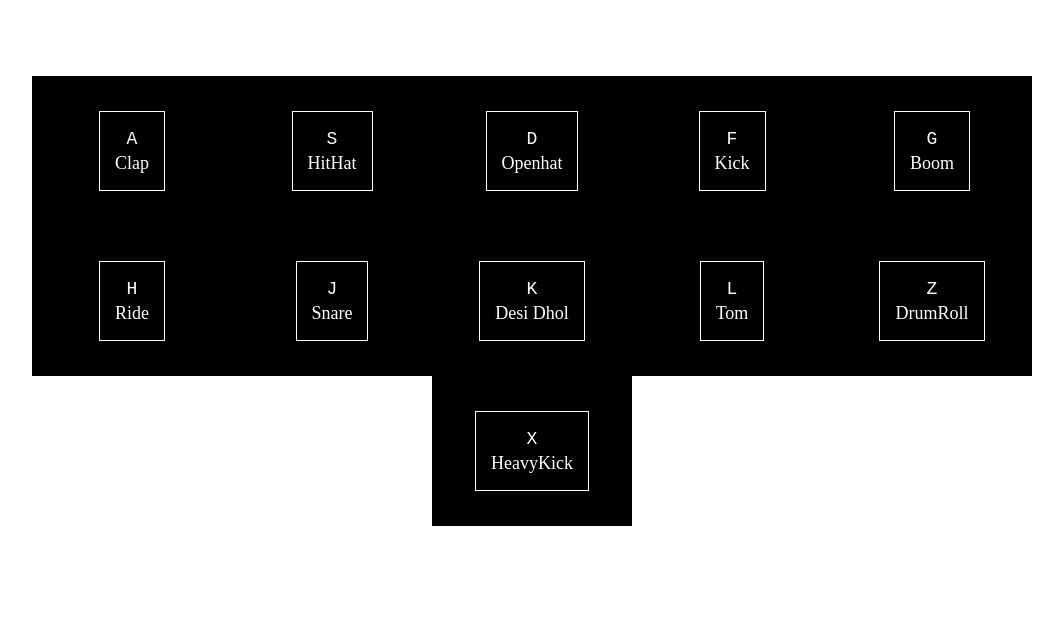
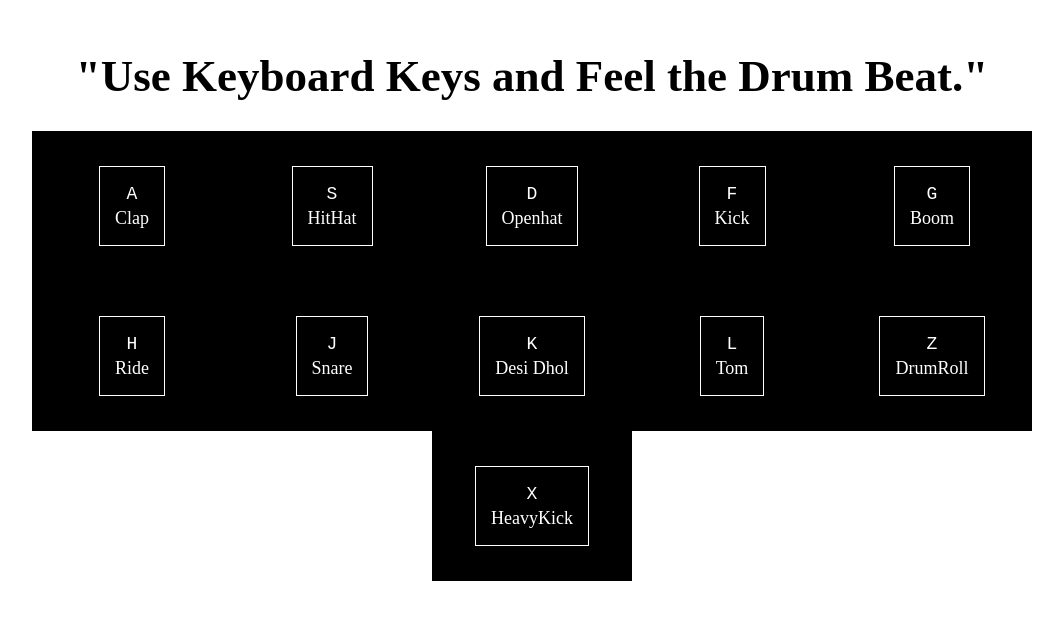
Before and after one commit to satish0125N/drump-beat, a plain HTML site: page index.html in a window 1280 px wide. Shown: the part 107-726 px from the top of the page, without its empty margins (108-1171 px from the left). Drawn offline with Linux system fonts and the light colour scheme.

Commit message:
add title

```diff
--- a/index.html
+++ b/index.html
@@ -51,8 +51,13 @@
         font-size: 18px;
         line-height: 24px;
       }
+      h1{
+        font-size: 45px;
+        line-height: 50px;
+      }
     </style>
     <div class="container">
+      <h1>"Use Keyboard Keys and Feel the Drum Beat."</h1>
       <div class="keys">
         <a href="javascript:(void(0));" data-key="65">
           <kbd>A</kbd>
```
